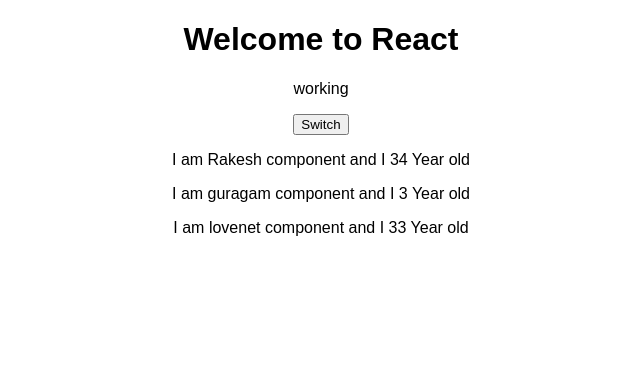
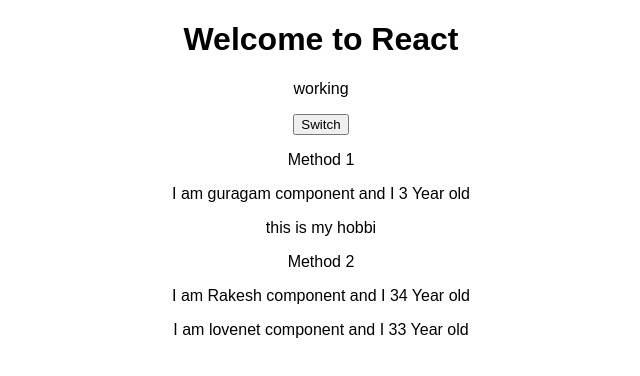
Before and after one commit to rkishir/react-complete-guide, a React (Create React App) app: page / in a window 1280 px wide. Shown: the top 376 px of the page, without its empty margins (319-959 px from the left). Built offline with nearby package versions, Linux system fonts and the light colour scheme.

Commit message:
Passing Method References Between Components

```diff
--- a/src/App.js
+++ b/src/App.js
@@ -13,11 +13,11 @@ class App extends Component {
     otherState: "checking"
   }
 //Event handling
-switchNameHandler = ()=>{
+switchNameHandler = (newName)=>{
   console.log('clicked');
   this.setState({
     persons:[
-      {name:"kapoor",age:"40"},
+      {name:newName,age:"40"},
       {name:"guragam",age:"3"},
       {name:"lovenet",age:"39"}
     ]
@@ -30,9 +30,12 @@ switchNameHandler = ()=>{
 
        <h1> Welcome to React</h1>
        <p>working</p>
-       <button onClick={this.switchNameHandler}>Switch</button>
-       <Person name={this.state.persons[0].name} age={this.state.persons[0].age} />
-       <Person name={this.state.persons[1].name} age={this.state.persons[1].age} />
+       <button onClick={this.switchNameHandler.bind(this,"Rakesh Kapoor")}>Switch</button>
+       <p>Method 1</p>
+       <Person name={this.state.persons[1].name} age={this.state.persons[1].age}  click={this.switchNameHandler.bind(this,"Guragam Kapoor")} > this is my hobbi</Person>
+
+       <p>Method 2</p>
+       <Person name={this.state.persons[0].name} age={this.state.persons[0].age} click={() => this.switchNameHandler("oh hoooo")}  />
        <Person name={this.state.persons[2].name} age={this.state.persons[2].age} />
 
       </div>
--- a/src/Person/Person.js
+++ b/src/Person/Person.js
@@ -4,7 +4,7 @@ const person = (props) => {
     // return <p>I am Person component and I {Math.floor(Math.random()*30)} Year old</p>
     return (
         <div>
-            <p>I am {props.name} component and I {props.age} Year old</p>
+            <p onClick={props.click}>I am  {props.name} component and I {props.age} Year old</p>
             <p>{props.children}</p>
         </div>
 
```
